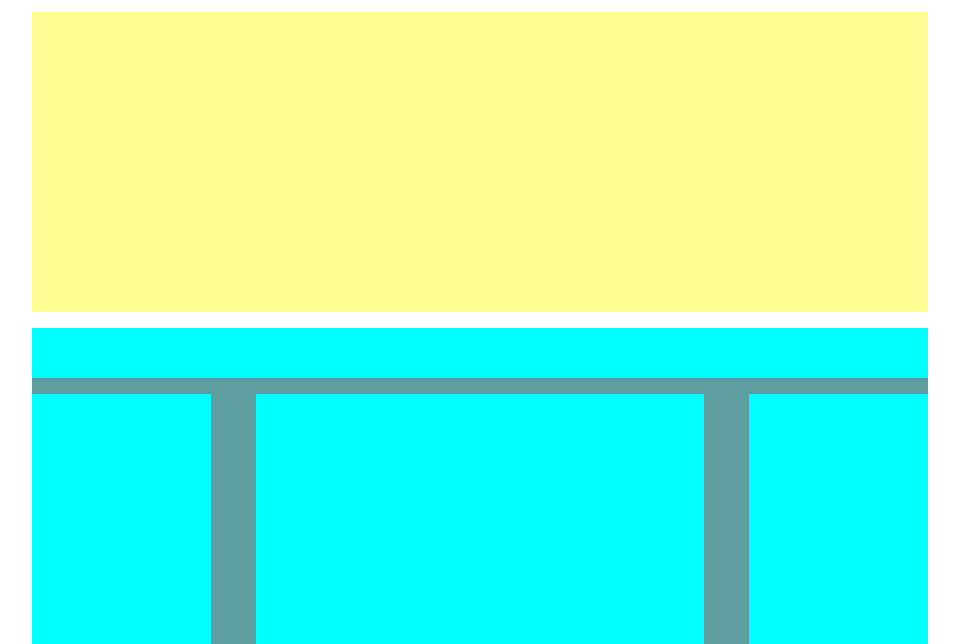
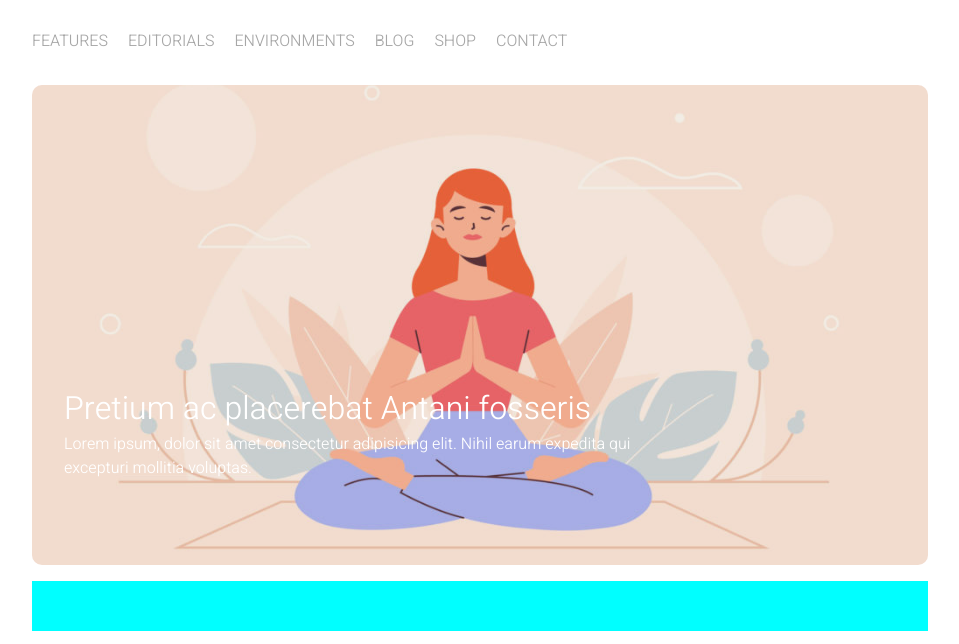
Before and after one commit to Eliastellati/htmlcss-wp, a plain HTML site: page index.html in a window 1280 px wide. Shown: the part 104-748 px from the top of the page, without its empty margins (160-1119 px from the left). Drawn offline with Linux system fonts and the light colour scheme.

Commit message:
aggiunto hero image

```diff
--- a/css/style.css
+++ b/css/style.css
@@ -7,24 +7,62 @@
 .container {
     width: 70%;
     margin: 0 auto;
+    font-family: 'Heebo', sans-serif;
 }
 
 header {
-    height: 100px;
     width: 100%;
 }
 
 #logo {
  width: 20%;
+ margin-bottom: 1rem;
  padding: 1rem;
  border-right: 1px solid #e6e6e6;
 }
 
+header ul {
+    list-style: none;
+}
+
+header li {
+    display: inline-block;
+    margin: 1rem 1rem 1rem 0;
+    font-weight: 300;
+    color: #a7a7a7;
+
+}
+
 .hero {
     width: 100%;
-    height: 300px;
+    height:60vh;
     margin: 1rem 0;
-    background-color: rgb(253, 253, 145);
+    border-radius: 10px;
+    background-image: url(../css/img/banner.jpg);
+    background-size: cover;
+    background-position: center;
+}
+
+.layer{
+    width: 100%;
+    height: 100%;
+    border-radius: 10px;
+    background-color: rgba(153, 107, 54, 0.123);
+}
+.hero-text {
+    width: 70%;
+    padding-top: 300px;
+    padding-left: 2rem;
+    color: white;
+}
+
+.hero-text h1{
+    font-weight: lighter;
+}
+
+.hero-text h4{
+    font-weight: lighter;
+}
 }
 
 .clearfix {
--- a/index.html
+++ b/index.html
@@ -15,10 +15,24 @@
          <div id="logo">
              <img src="css/img/logo.png" alt="logo neori" width="100%">
          </div>
+         <ul>
+            <li>FEATURES</li>
+            <li>EDITORIALS</li>
+            <li>ENVIRONMENTS</li>
+            <li>BLOG</li>
+            <li>SHOP</li>
+            <li>CONTACT</li>
+        </ul>
     </header>
 
     <div class="hero">
-
+        <div class="layer">
+          <div class="hero-text">
+          <h1>Pretium ac placerebat Antani fosseris</h1>
+          <h4>Lorem ipsum, dolor sit amet consectetur adipisicing elit. Nihil earum expedita qui excepturi mollitia   voluptas.
+          </h4>
+        </div>
+        </div>
     </div>
 
     <main class="clearfix">
```
